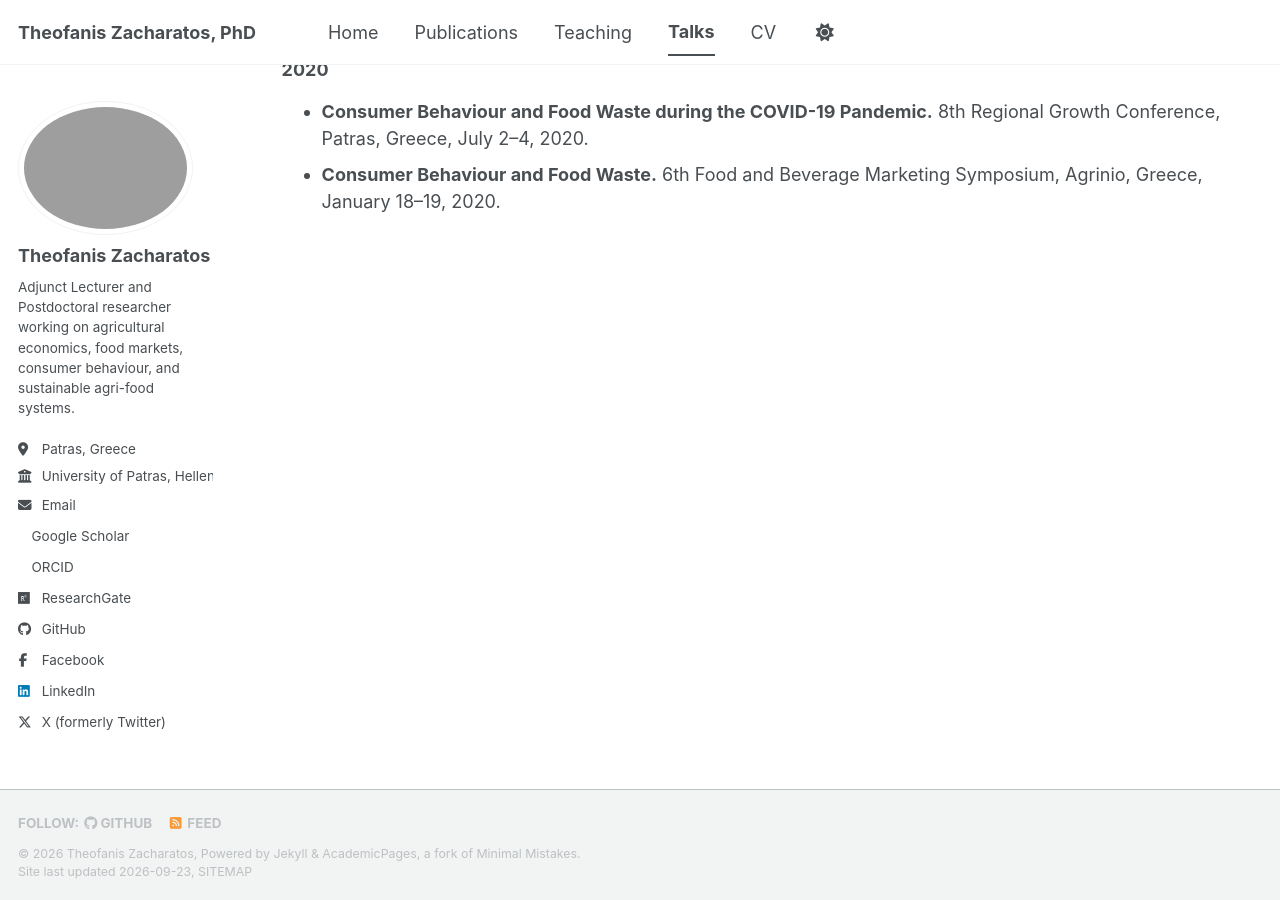
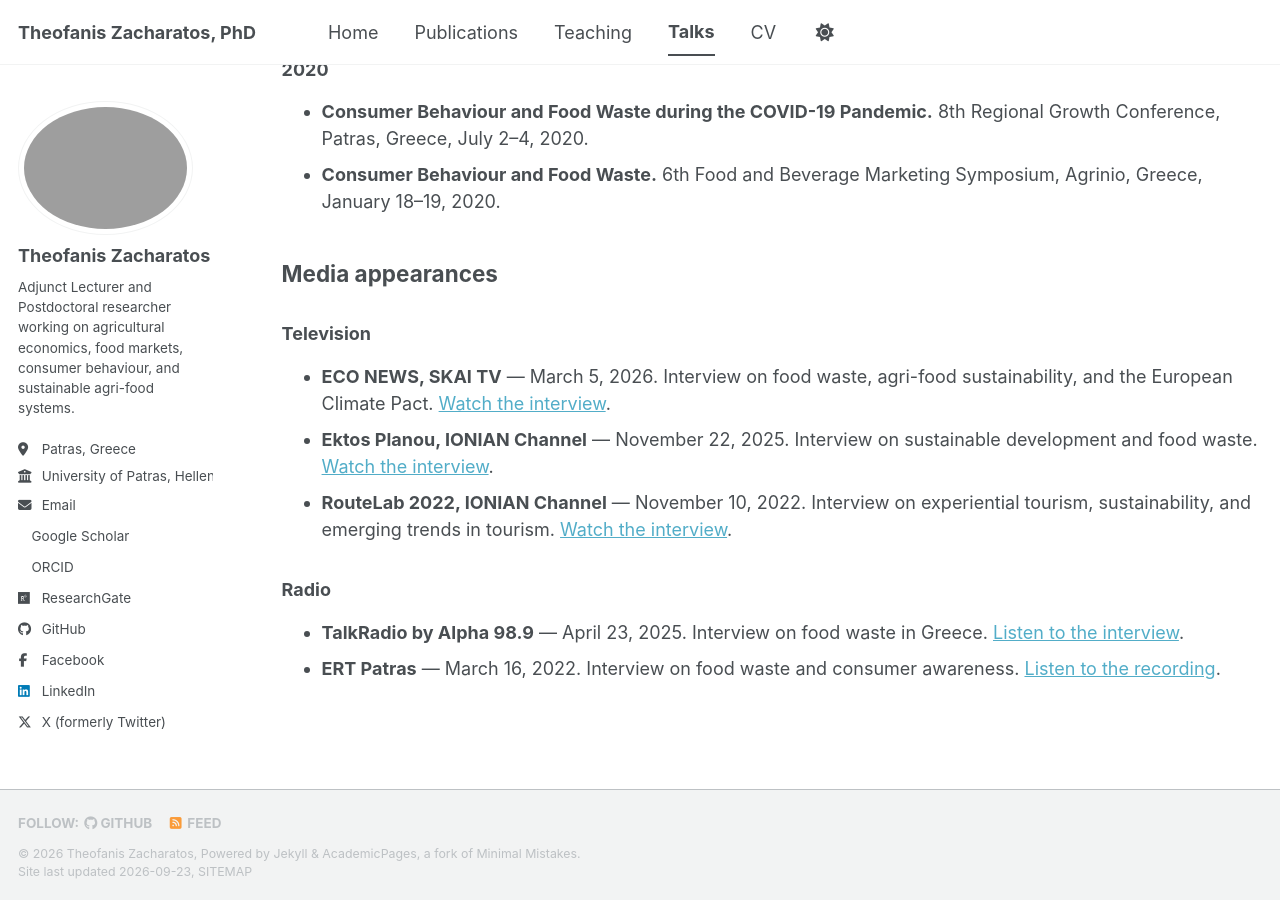
Before and after one commit to TheofanisZacharatos/theofaniszacharatos.github.io, a Jekyll site: the page built from _pages/talks.html, in a window 1280 px wide and 900 px high, scrolled down 3879 px. Built offline with Jekyll 4.4.1, drawn with Linux system fonts in a browser that asks for light colours; a style sheet for code colours, icons or effects is not loaded.

Commit message:
Update talks.html

```diff
--- a/_pages/talks.html
+++ b/_pages/talks.html
@@ -285,3 +285,40 @@ author_profile: true
     Agrinio, Greece, January 18–19, 2020.
   </li>
 </ul>
+
+<h2>Media appearances</h2>
+
+<h3>Television</h3>
+<ul>
+  <li>
+    <strong>ECO NEWS, SKAI TV</strong> — March 5, 2026.
+    Interview on food waste, agri-food sustainability, and the
+    European Climate Pact.
+    <a href="https://www.youtube.com/watch?v=4DlayHNA9ig">Watch the interview</a>.
+  </li>
+  <li>
+    <strong>Ektos Planou, IONIAN Channel</strong> — November 22, 2025.
+    Interview on sustainable development and food waste.
+    <a href="https://www.youtube.com/watch?v=OUWnJaaoUL8">Watch the interview</a>.
+  </li>
+  <li>
+    <strong>RouteLab 2022, IONIAN Channel</strong> — November 10, 2022.
+    Interview on experiential tourism, sustainability, and
+    emerging trends in tourism.
+    <a href="https://www.youtube.com/watch?v=jXohCtv0rg8">Watch the interview</a>.
+  </li>
+</ul>
+
+<h3>Radio</h3>
+<ul>
+  <li>
+    <strong>TalkRadio by Alpha 98.9</strong> — April 23, 2025.
+    Interview on food waste in Greece.
+    <a href="https://soundcloud.com/user-665020045/89b852fa-6225-44ab-ad1a-3dd3e0945cd2">Listen to the interview</a>.
+  </li>
+  <li>
+    <strong>ERT Patras</strong> — March 16, 2022.
+    Interview on food waste and consumer awareness.
+    <a href="https://www.youtube.com/watch?v=8fbF00dsXfA">Listen to the recording</a>.
+  </li>
+</ul>
```
